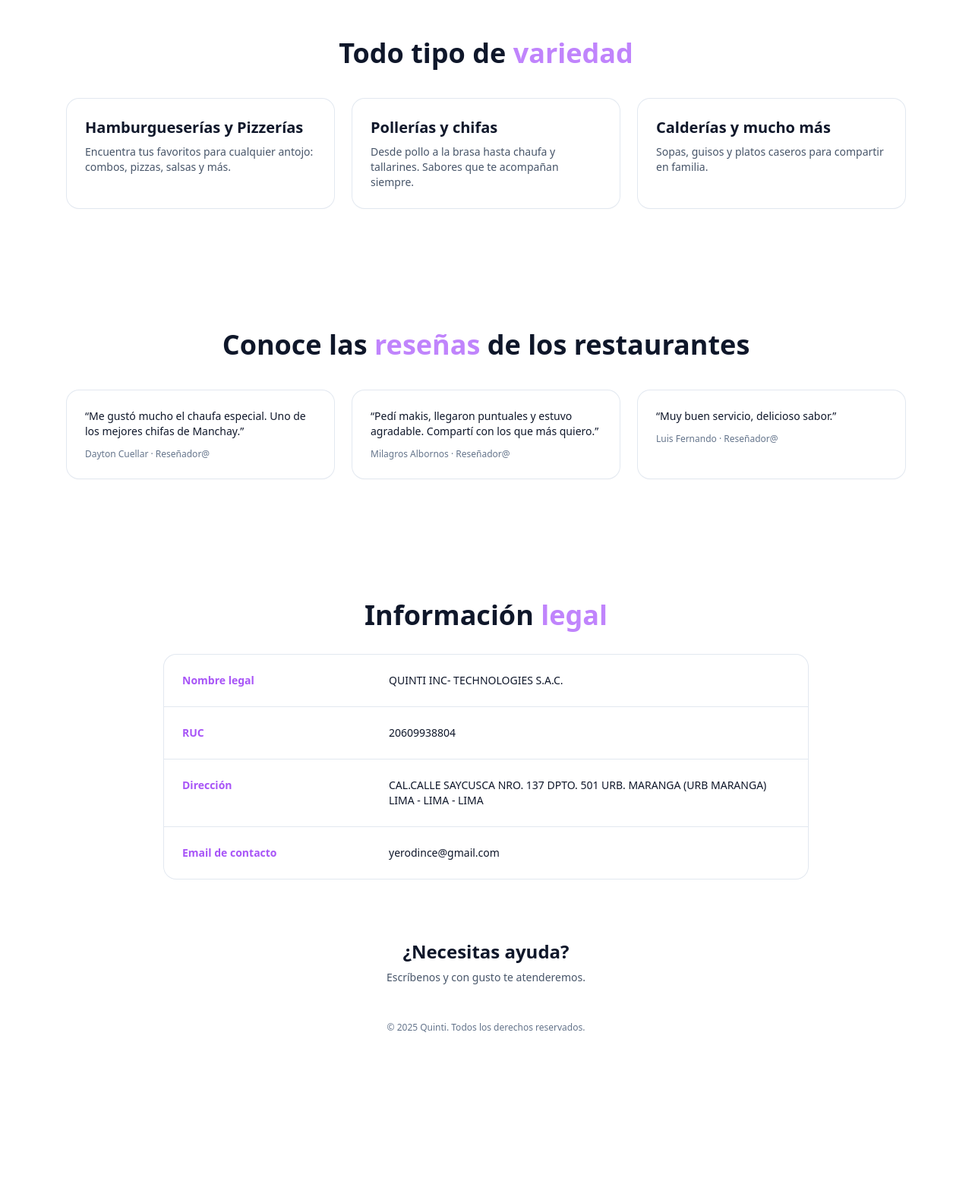
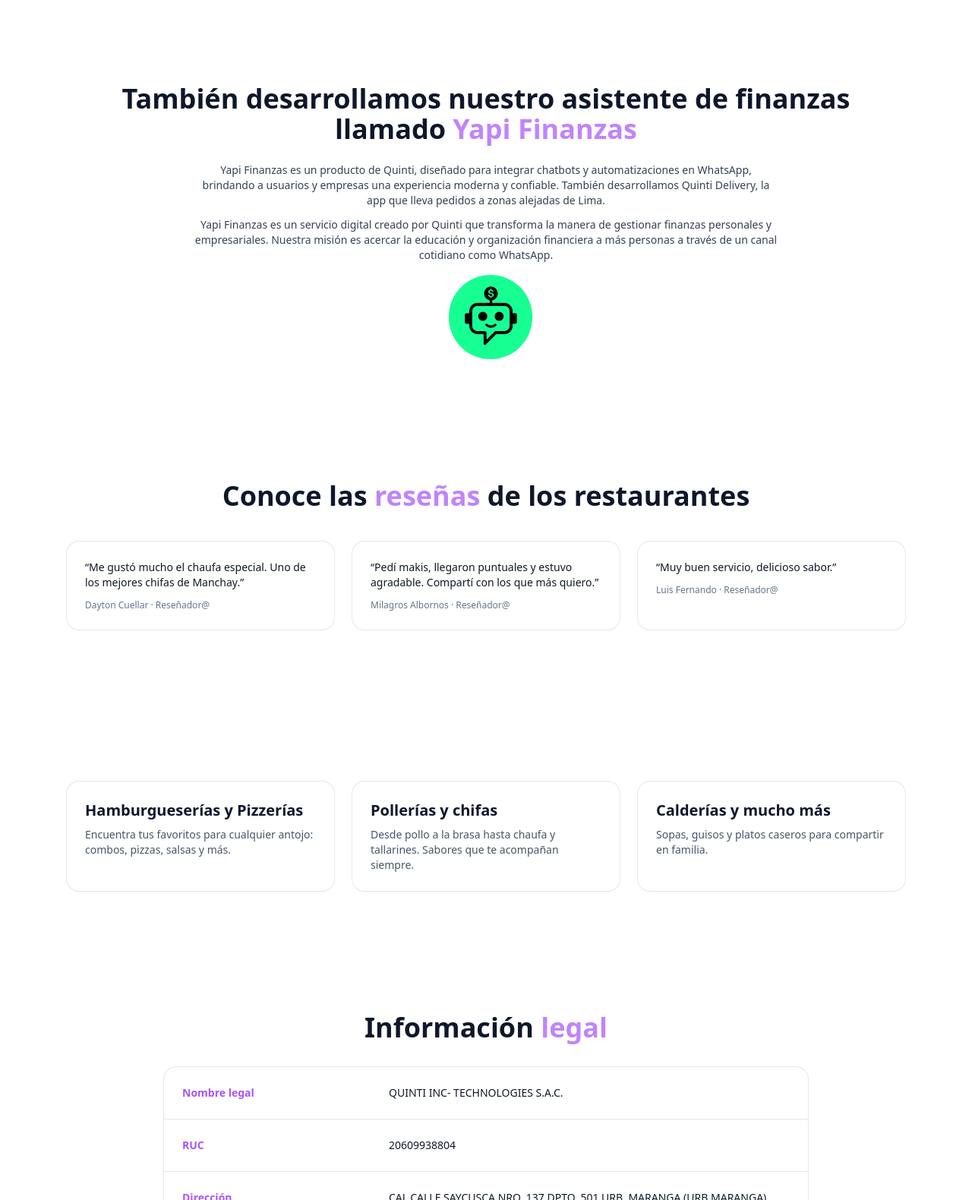
Before and after one commit to Yero123/new-portfolio, an Astro site: page /quinti in a window 1280 px wide. Shown: the part 1220-2800 px from the top of the page at 76% size. Before the commit the page ends 2677 px from the top, so only its background shows below. Built offline with nearby package versions, Linux system fonts and the light colour scheme; Astro itself is replaced by a stand-in of ours.

Commit message:
add more info about quinti

```diff
--- a/src/pages/quinti.astro
+++ b/src/pages/quinti.astro
@@ -29,16 +29,18 @@
         class="inline-flex items-center gap-2 rounded-full bg-[#c084fc]/10 px-4 py-2 text-sm text-[#a855f7]"
       >
         <span>Quinti</span>
-        <span class="text-[#c084fc]">Delivery en zonas alejadas</span>
+        <span class="text-[#c084fc]">Soluciones tecnológicas</span>
       </div>
       <h1 class="mt-6 text-4xl font-black leading-tight md:text-6xl">
-        Pide tus <span class="text-[#c084fc]">antojos</span> en zonas alejadas
+        Quinti, empresa de <span class="text-[#c084fc]">soluciones tecnológicas</span>:
+        creadores de Yapi Finanzas y Quinti Delivery
       </h1>
       <p
         class="mx-auto mt-4 max-w-2xl text-base font-light text-slate-700 md:text-lg"
       >
-        La app delivery que llega a zonas alejadas de Lima: Manchay, Cieneguilla
-        y más. Rápido, seguro y pensado para tu barrio.
+        Creamos tecnología para mejorar tu vida: Yapi Finanzas para gestión
+        financiera en WhatsApp y Quinti Delivery para pedidos en zonas
+        alejadas de Lima.
       </p>
       <div class="mt-8 flex items-center justify-center gap-3">
         <a
@@ -88,38 +90,37 @@
   <section class="py-16 md:py-20">
     <div class="mx-auto max-w-6xl px-6">
       <h2 class="text-center text-3xl font-extrabold md:text-4xl">
-        Todo tipo de <span class="text-[#c084fc]">variedad</span>
+        También desarrollamos nuestro asistente de finanzas llamado <span class="text-[#c084fc]">Yapi Finanzas</span>
       </h2>
-      <div class="mt-10 grid grid-cols-1 gap-6 md:grid-cols-3">
-        <article
-          class="rounded-2xl bg-white p-6 shadow-sm ring-1 ring-slate-200"
-        >
-          <h3 class="text-xl font-bold">Hamburgueserías y Pizzerías</h3>
-          <p class="mt-2 text-sm text-slate-600">
-            Encuentra tus favoritos para cualquier antojo: combos, pizzas,
-            salsas y más.
-          </p>
-        </article>
-        <article
-          class="rounded-2xl bg-white p-6 shadow-sm ring-1 ring-slate-200"
-        >
-          <h3 class="text-xl font-bold">Pollerías y chifas</h3>
-          <p class="mt-2 text-sm text-slate-600">
-            Desde pollo a la brasa hasta chaufa y tallarines. Sabores que te
-            acompañan siempre.
-          </p>
-        </article>
-        <article
-          class="rounded-2xl bg-white p-6 shadow-sm ring-1 ring-slate-200"
-        >
-          <h3 class="text-xl font-bold">Calderías y mucho más</h3>
-          <p class="mt-2 text-sm text-slate-600">
-            Sopas, guisos y platos caseros para compartir en familia.
-          </p>
-        </article>
+      <div class="mx-auto mt-6 max-w-3xl text-center">
+        <p class="text-sm text-slate-700">
+          Yapi Finanzas es un producto de Quinti, diseñado para integrar
+          chatbots y automatizaciones en WhatsApp, brindando a usuarios y
+          empresas una experiencia moderna y confiable. También desarrollamos
+          Quinti Delivery, la app que lleva pedidos a zonas alejadas de Lima.
+        </p>
+        <p class="mt-3 text-sm text-slate-700">
+          Yapi Finanzas es un servicio digital creado por Quinti que
+          transforma la manera de gestionar finanzas personales y
+          empresariales. Nuestra misión es acercar la educación y
+          organización financiera a más personas a través de un canal
+          cotidiano como WhatsApp.
+        </p>
+        <img
+        class="self-center hidden justify-self-center rounded-full ml-3 lg:block mt-4"
+        src="logo yapi.png"
+        width="110.84"
+        height="110.84"
+        alt="Yapi Finanzas"
+      />
       </div>
+
+
     </div>
   </section>
+
+
+
 
   <!-- Reseñas (texto) -->
   <section class="py-16 md:py-20">
@@ -151,7 +152,38 @@
       </div>
     </div>
   </section>
-
+  <section class="py-16 md:py-20">
+    <div class="mx-auto max-w-6xl px-6">
+      <div class="mt-10 grid grid-cols-1 gap-6 md:grid-cols-3">
+        <article
+          class="rounded-2xl bg-white p-6 shadow-sm ring-1 ring-slate-200"
+        >
+          <h3 class="text-xl font-bold">Hamburgueserías y Pizzerías</h3>
+          <p class="mt-2 text-sm text-slate-600">
+            Encuentra tus favoritos para cualquier antojo: combos, pizzas,
+            salsas y más.
+          </p>
+        </article>
+        <article
+          class="rounded-2xl bg-white p-6 shadow-sm ring-1 ring-slate-200"
+        >
+          <h3 class="text-xl font-bold">Pollerías y chifas</h3>
+          <p class="mt-2 text-sm text-slate-600">
+            Desde pollo a la brasa hasta chaufa y tallarines. Sabores que te
+            acompañan siempre.
+          </p>
+        </article>
+        <article
+          class="rounded-2xl bg-white p-6 shadow-sm ring-1 ring-slate-200"
+        >
+          <h3 class="text-xl font-bold">Calderías y mucho más</h3>
+          <p class="mt-2 text-sm text-slate-600">
+            Sopas, guisos y platos caseros para compartir en familia.
+          </p>
+        </article>
+      </div>
+    </div>
+  </section>
   <!-- Información legal -->
   <section id="legal" class="py-16 md:py-20">
     <div class="mx-auto max-w-4xl px-6">
```
Also changed, not shown: public/logo yapi.png (added).
